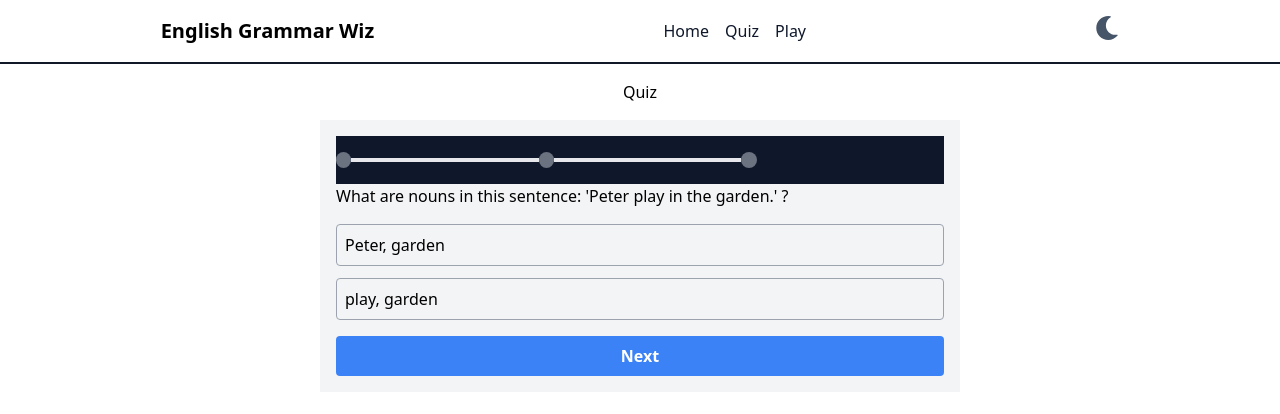
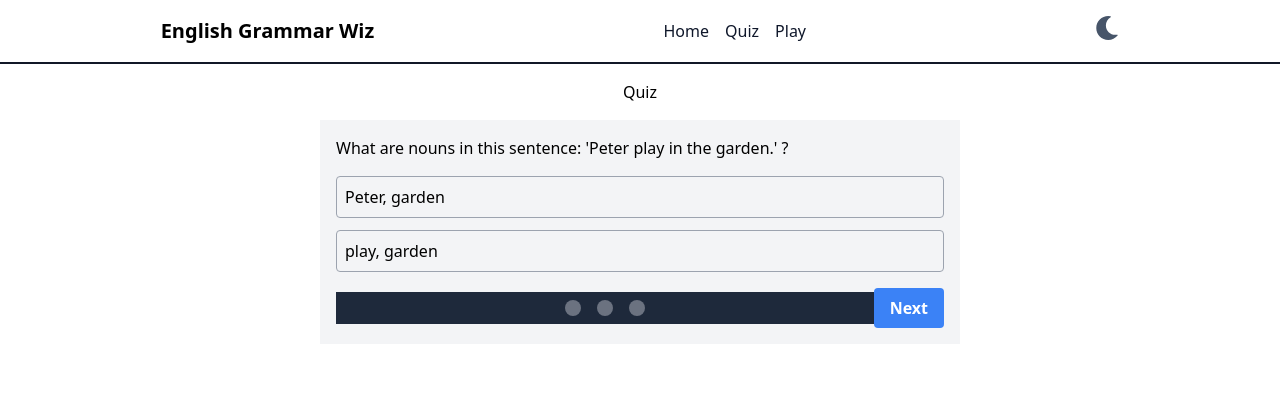
Before and after one commit to ajay020/grammar-wiz-web-app, a React (Create React App) app: page /quiz in a window 1280 px wide. Shown: the top 414 px of the page. Built offline with nearby package versions, Linux system fonts and the light colour scheme.

Commit message:
improved QuizProgress component layout

```diff
--- a/src/components/QuizComponent.tsx
+++ b/src/components/QuizComponent.tsx
@@ -93,7 +93,6 @@ const QuizComponent: React.FC<QuizComponentProps> = ({ quiz }) => {
 
     return (
       <div className="flex flex-col">
-        <QuizProgress takenQuestions={takenQuestions} />
         <h2
           className={`text-black text-md mb-4 ${
             isDarkMode ? "dark:text-slate-200" : ""
@@ -122,14 +121,18 @@ const QuizComponent: React.FC<QuizComponentProps> = ({ quiz }) => {
             </li>
           ))}
         </ul>
+        <div className={`flex justify-between items-center mt-4`}>
+          <QuizProgress takenQuestions={takenQuestions} />
+
           <button
             className="bg-blue-500 text-center
            hover:bg-blue-700 text-white
-            font-bold py-2 px-4 rounded mt-4"
+            font-bold py-2 px-4 rounded "
             onClick={handleNextQuestion}
           >
             Next
           </button>
+        </div>
       </div>
     );
   };
--- a/src/components/QuizProgress.tsx
+++ b/src/components/QuizProgress.tsx
@@ -21,15 +21,19 @@ const QuizProgress: React.FC<QuizProgressProps> = ({ takenQuestions }) => {
   };
 
   const circles = takenQuestions.map((question, index) => (
-    <div key={index} className="flex items-center  w-full">
+    <div key={index} className="flex items-center justify-center">
       <div key={index} className={`w-4 h-4 rounded-full ${getBg(question)}`} />
-      {index < takenQuestions.length - 1 && (
-        <div className={`h-1 w-full bg-gray-200`} />
-      )}
+      {/* {index < takenQuestions.length - 1 && (
+        <div className={`h-1 w-12 bg-gray-200`} />
+      )} */}
     </div>
   ));
 
-  return <div className="flex items-center bg-slate-900 py-4">{circles}</div>;
+  return (
+    <div className="flex items-center justify-center gap-4 w-full bg-slate-800 py-2">
+      {circles}
+    </div>
+  );
 };
 
 export default QuizProgress;
```
Lines whose indentation alone changed are shown as unchanged.
